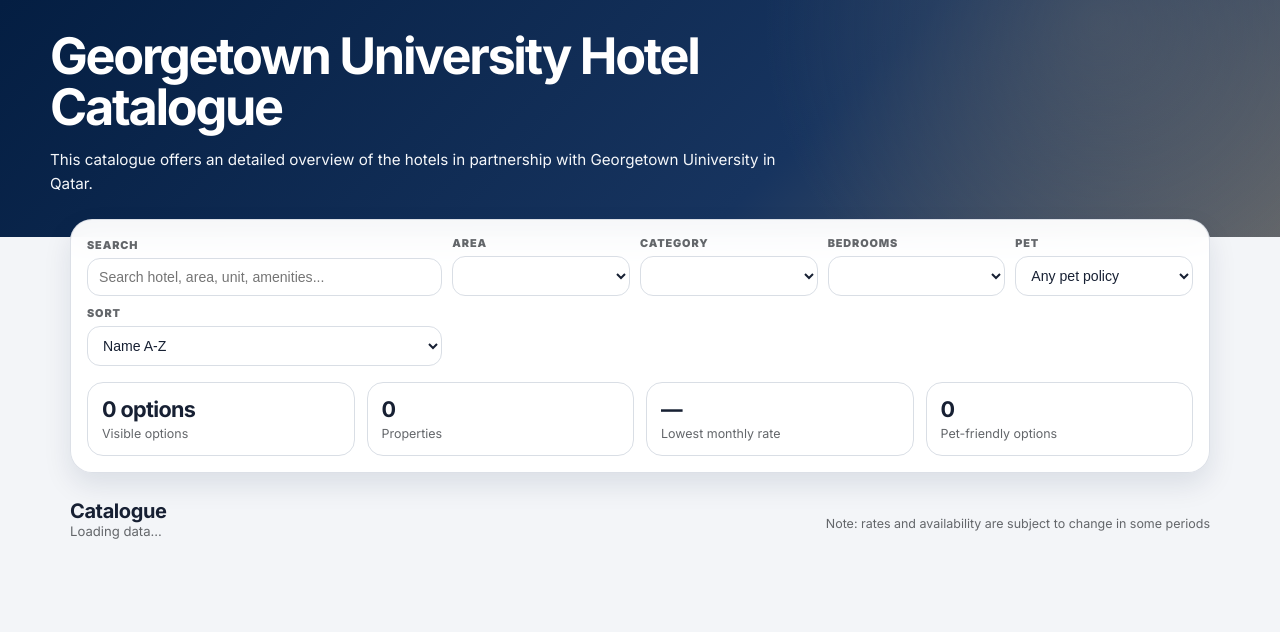
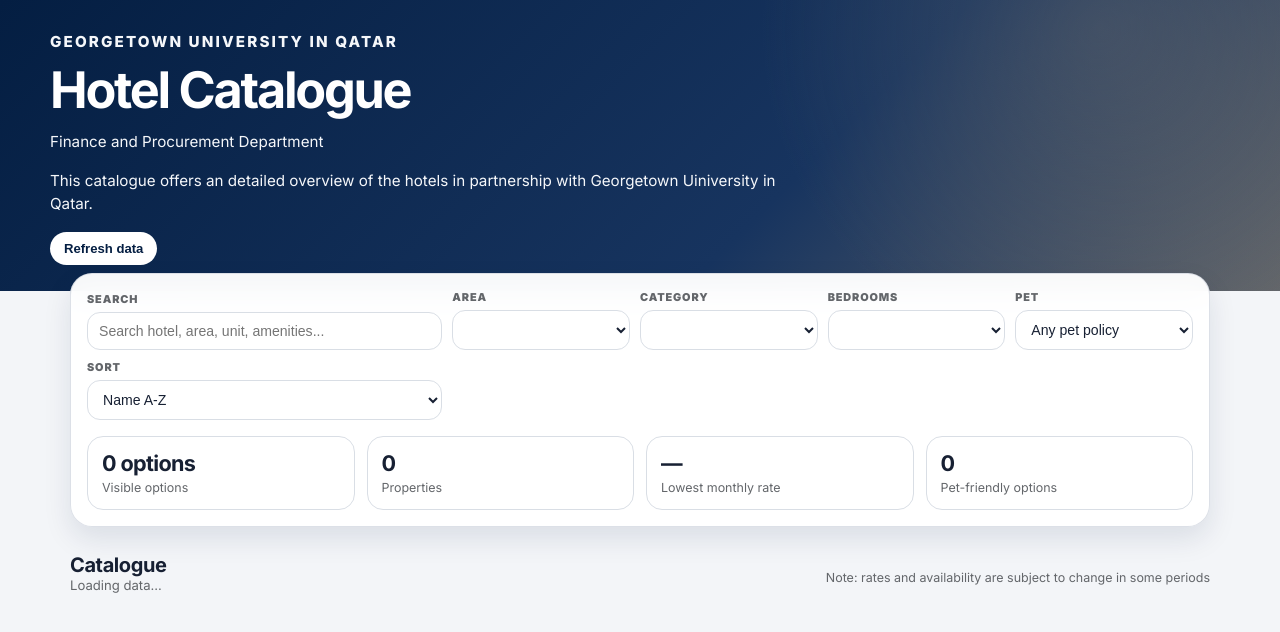
Before and after one commit to Tony-creator768/hotel-catalogue, a plain HTML site: page index.html in a window 1280 px wide. Drawn offline with Linux system fonts and the light colour scheme.

Commit message:
Update index.html

```diff
--- a/index.html
+++ b/index.html
@@ -12,11 +12,12 @@
 <body>
   <header class="hero">
     <div class="hero-inner">
-      <!--<p class="eyebrow">Georgetown Hotel Booking Catalogue</p>-->
-      <h1>Georgetown University Hotel Catalogue</h1>
+      <p class="eyebrow">Georgetown University in Qatar</p>
+      <h1>Hotel Catalogue</h1>
+      <p>Finance and Procurement Department</p>
       <p>This catalogue offers an detailed overview of the hotels in partnership with Georgetown Uiniversity in Qatar.</p>
       <div class="hero-actions">
-        <!--<button id="refreshBtn">Refresh data</button>-->
+        <button id="refreshBtn">Refresh data</button>
         <!--<button id="printBtn" class="secondary">Print catalogue</button>
         <button id="exportBtn" class="secondary">Export visible CSV</button>-->
       </div>
```
